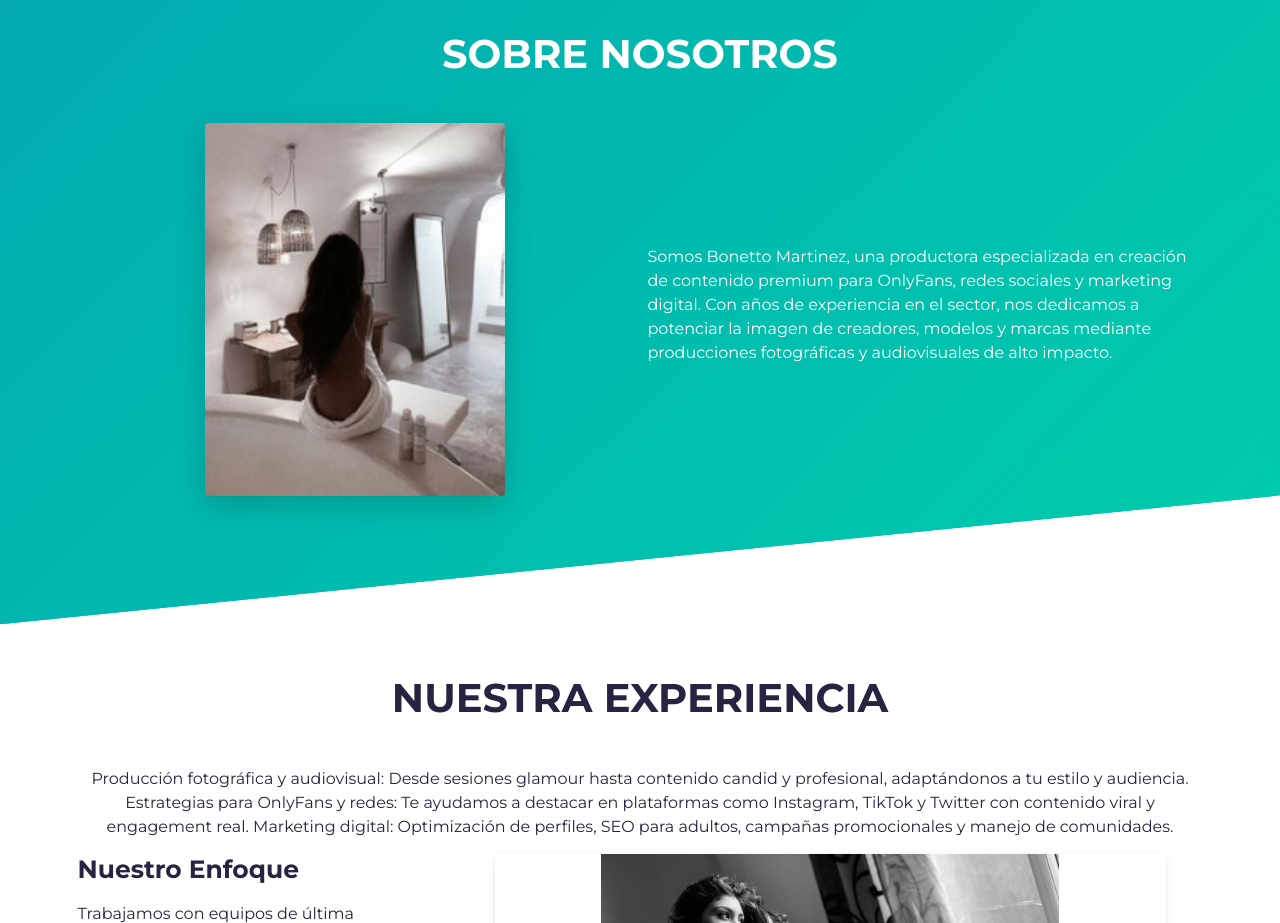
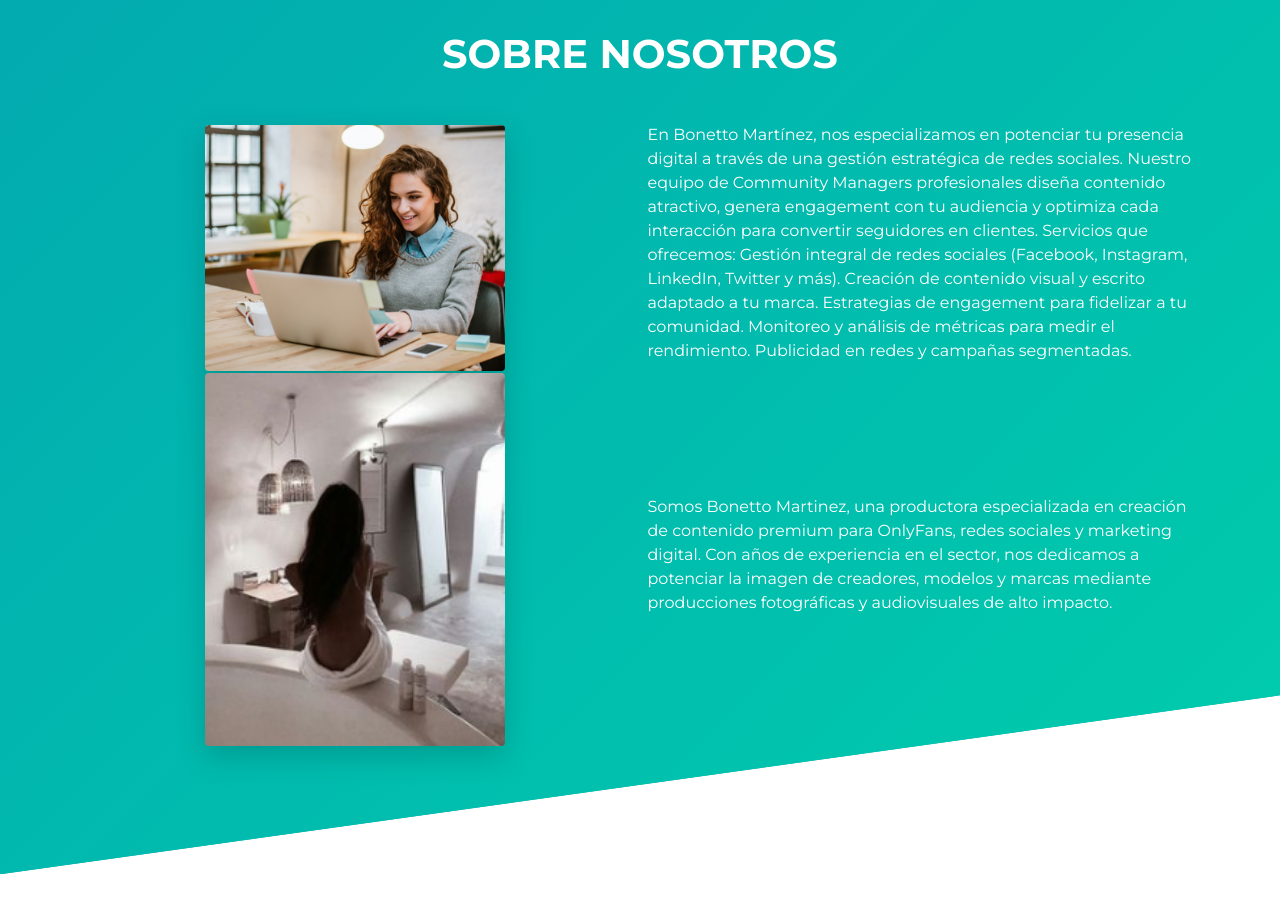
Before and after one commit to rodri720/porfolio-productora, a website built with Parcel: page src/index.html in a window 1280 px wide. Shown: the part 820-1743 px from the top of the page. Built offline with nearby package versions, Linux system fonts and the light colour scheme.

Commit message:
comunity listo

```diff
--- a/src/index.html
+++ b/src/index.html
@@ -46,6 +46,33 @@
     <section id="about">
       <div class="container">
         <h2 class="section-title load-hidden">Sobre Nosotros</h2>
+        <div class="row about-wrapper">
+          <div class="col-md-6 col-sm-12">
+            <div class="about-wrapper__image load-hidden">
+              <img
+                alt="Equipo Bonetto Martinez"
+                class="img-fluid rounded shadow-lg"
+                height="auto"
+                width="300px"
+                src="assets/comunity.png"
+              />
+            </div>
+          </div>
+          <div class="col-md-6 col-sm-12">
+            <div class="about-wrapper__info load-hidden">
+              <p class="about-wrapper__info-text">
+                En Bonetto Martínez, nos especializamos en potenciar tu presencia digital a través de una gestión estratégica de redes sociales. Nuestro equipo de Community Managers profesionales diseña contenido atractivo, genera engagement con tu audiencia y optimiza cada interacción para convertir seguidores en clientes.
+
+                Servicios que ofrecemos:
+                 Gestión integral de redes sociales (Facebook, Instagram, LinkedIn, Twitter y más).
+                 Creación de contenido visual y escrito adaptado a tu marca.
+                 Estrategias de engagement para fidelizar a tu comunidad.
+                 Monitoreo y análisis de métricas para medir el rendimiento.
+                 Publicidad en redes y campañas segmentadas.
+              </p>
+            </div>
+          </div>
+        </div>
         <div class="row about-wrapper">
           <div class="col-md-6 col-sm-12">
             <div class="about-wrapper__image load-hidden">
```
Also changed, not shown: src/assets/comunity.png (added).
